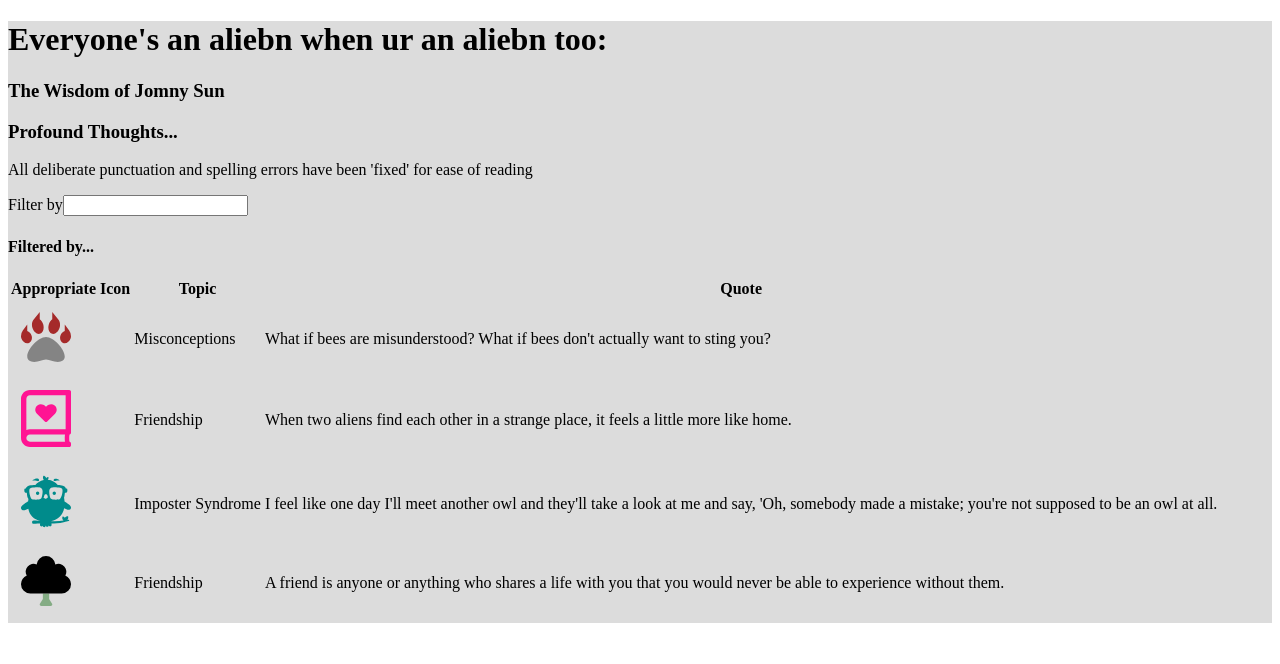
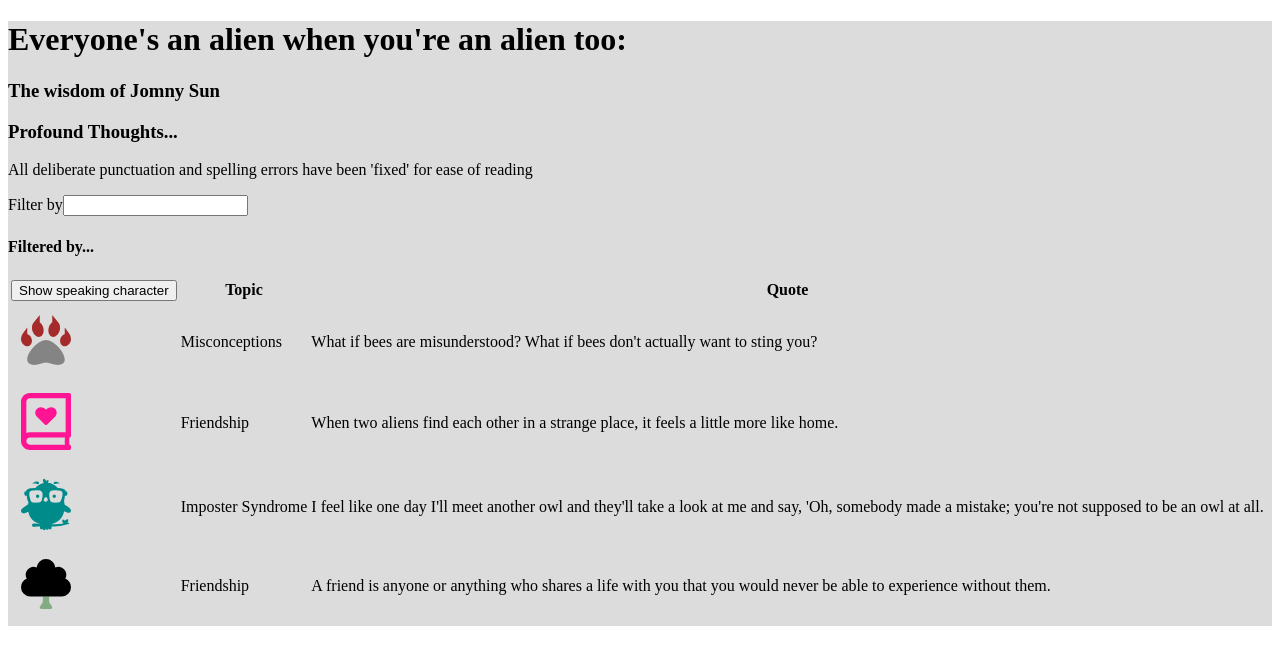
Before and after one commit to JulieGumerman/Everyone_is_an_Alien, an Angular app: page / in a window 1280 px wide. Shown: the top 664 px of the page. Built offline with nearby package versions, Linux system fonts and the light colour scheme.

Commit message:
two-way binding

```diff
--- a/src/app/app.component.ts
+++ b/src/app/app.component.ts
@@ -14,6 +14,6 @@
   styleUrls: ['./app.component.css']
 })
 export class AppComponent {
-  pageTitle: string = "Everyone's an aliebn when ur an aliebn too:";
-  quote: string = "The Wisdom of Jomny Sun";
+  pageTitle: string = "Everyone's an alien when you're an alien too:";
+  quote: string = "The wisdom of Jomny Sun";
 }
--- a/src/app/quotes/quote-list.component.html
+++ b/src/app/quotes/quote-list.component.html
@@ -15,7 +15,7 @@
     <table *ngIf='quotes && quotes.length'>
         <thead>
             <tr>
-                <th>Appropriate Icon</th>
+                <th><button (click)='toggleImage()'>Show speaking character</button></th>
                 <th>Topic</th>
                 <th>Quote</th>
             </tr>
--- a/src/app/quotes/quote-list.component.ts
+++ b/src/app/quotes/quote-list.component.ts
@@ -10,6 +10,7 @@
     disclaimer: string = "All deliberate punctuation and spelling errors have been 'fixed' for ease of reading";
     svgWidth: number = 50;
     svgMargin: number = 10;
+    showImage: boolean = false;
     quotes: any[] = [
         {
             "id": 1,
@@ -44,4 +45,9 @@
             "pageNumber": 1
         }
     ];
+
+    toggleImage(): void{
+        this.showImage = !this.showImage;
+        console.log(this.showImage);
+    };
 }
```
